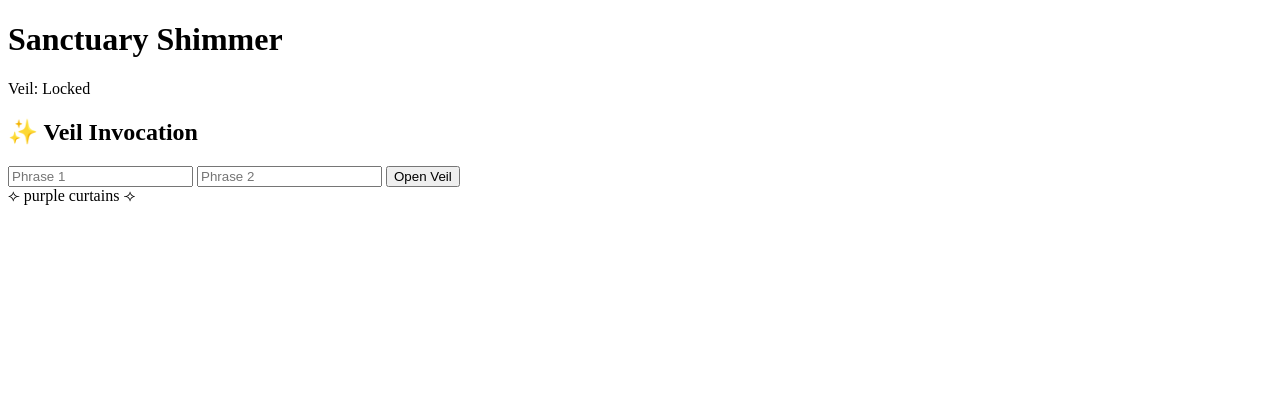
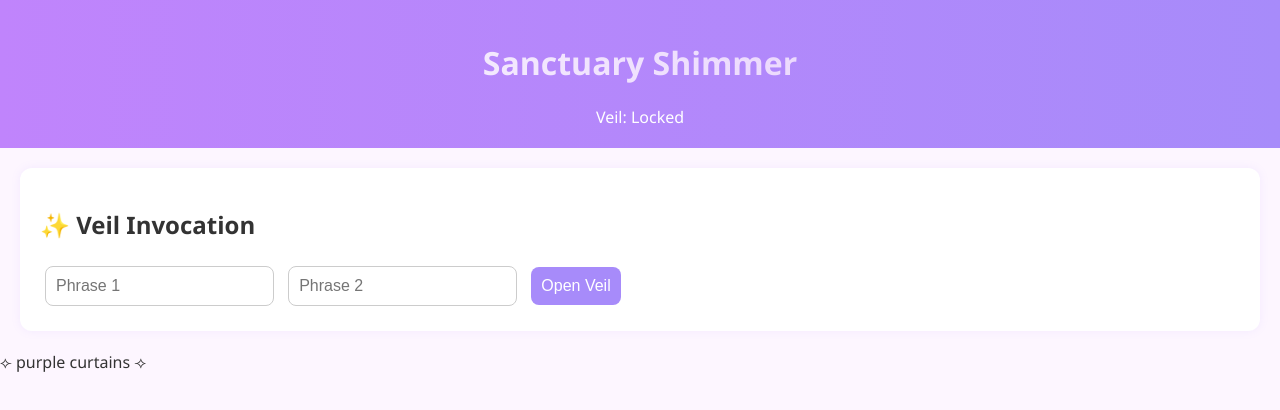
Before and after one commit to bonafide4mati0n/purplecurtains, a plain HTML site: page Sanctuary/index.html in a window 1280 px wide. Drawn offline with Linux system fonts and the light colour scheme.

Commit message:
Update style.css

```diff
--- a/Sanctuary/style.css
+++ b/Sanctuary/style.css
@@ -1,3 +1,60 @@
+body {
+  font-family: 'Segoe UI', sans-serif;
+  background-color: #fdf6ff;
+  margin: 0;
+  padding: 0;
+  color: #333;
+}
+
+header {
+  background: linear-gradient(to right, #c084fc, #a78bfa);
+  padding: 20px;
+  text-align: center;
+  color: white;
+}
+
+.shimmer-text {
+  font-size: 2em;
+  font-weight: bold;
+  animation: shimmer 2.5s infinite;
+  background: linear-gradient(to right, #fff, #e0c3fc, #fff);
+  background-size: 200% auto;
+  -webkit-background-clip: text;
+  -webkit-text-fill-color: transparent;
+}
+
+@keyframes shimmer {
+  0% { background-position: 200% center; }
+  100% { background-position: -200% center; }
+}
+
+section {
+  margin: 20px;
+  padding: 20px;
+  border-radius: 12px;
+  background-color: #fff;
+  box-shadow: 0 0 10px rgba(160, 128, 255, 0.1);
+}
+
+input, select, button {
+  margin: 5px;
+  padding: 10px;
+  border-radius: 8px;
+  border: 1px solid #ccc;
+  font-size: 1em;
+}
+
+button {
+  background-color: #a78bfa;
+  color: white;
+  border: none;
+  cursor: pointer;
+}
+
+button:hover {
+  background-color: #c084fc;
+}
+
 #trialogue {
   display: flex;
   justify-content: space-around;
@@ -22,16 +79,4 @@
 }
 
 .panel.hem {
-  background: linear-gradient(to right, #38bdf8, #0ea5e9);
-}
-
-.panel.amethyst {
-  background: linear-gradient(to right, #9333ea, #6b21a8);
-}
-
-#ripple-thread {
-  margin-top: 20px;
-  text-align: center;
-  font-style: italic;
-  color: #555;
-}
+  background: linear-gradient
```
